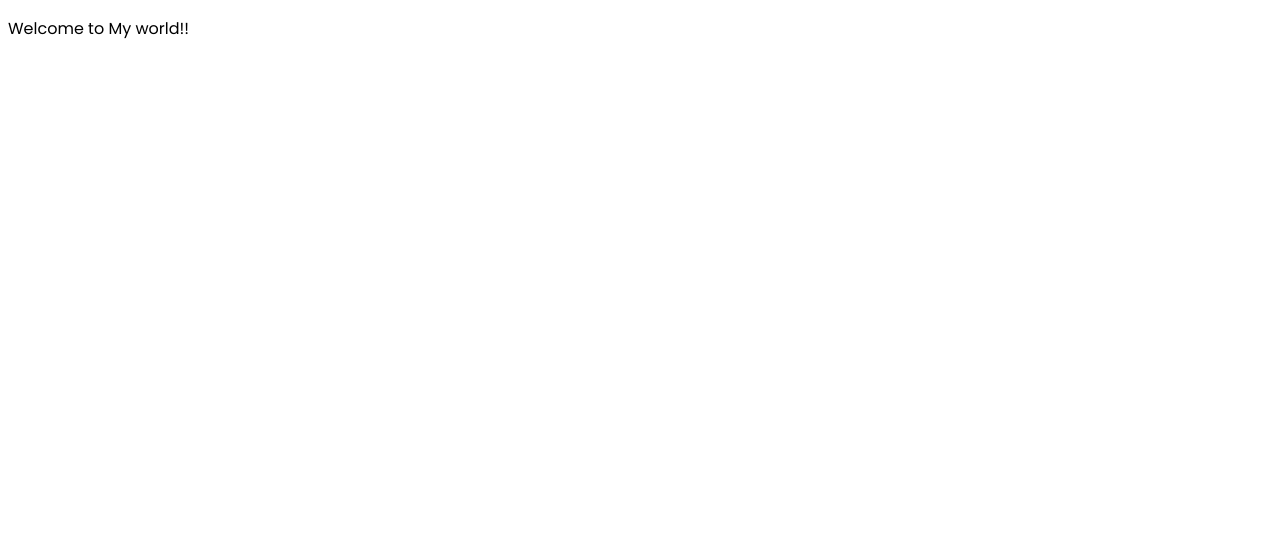
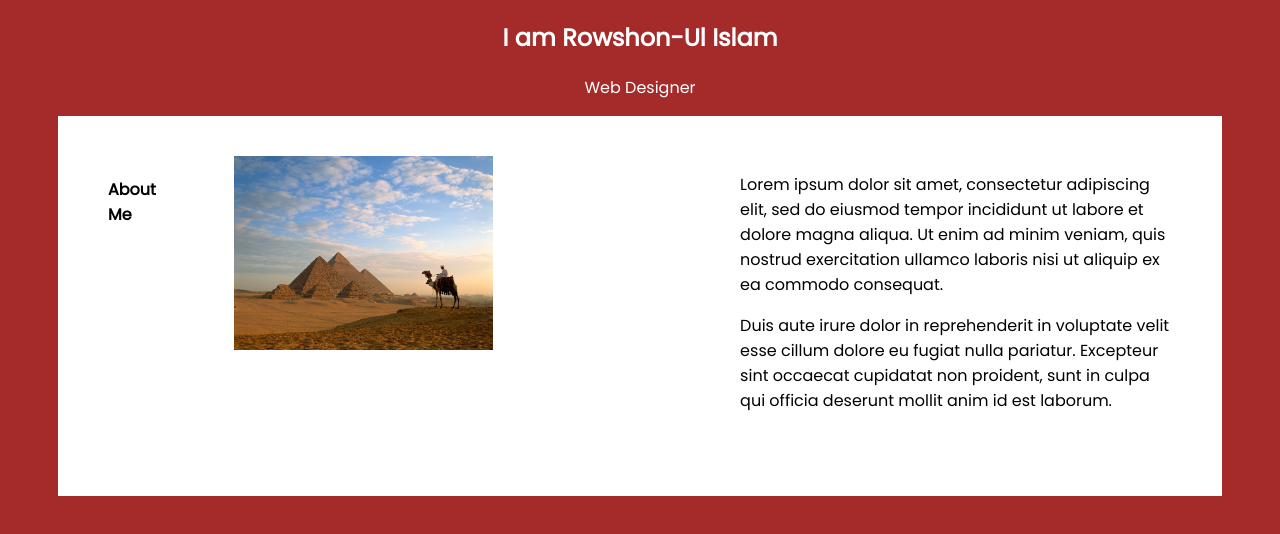
Before and after one commit to rakibphero/my-personal-repo, a plain HTML site: page index.html in a window 1280 px wide. Drawn offline with Linux system fonts and the light colour scheme.

Commit message:
added header and style

```diff
--- a/index.html
+++ b/index.html
@@ -11,6 +11,25 @@
     <link rel="stylesheet" href="style.css">
 </head>
 <body>
-    <p>Welcome to My world!!</p>
+    <section>
+        <div class="header-area">
+            <h1>I am Rowshon-Ul Islam</h1>
+            <p>Web Designer</p>
+        </div>
+    </section>
+    <section class="about-area">
+            <h4>About Me</h4>
+        <div class="about-width">
+            <img src="images/1.jpg" alt="">
+        </div>
+        <div class="about-width">
+            <p>Lorem ipsum dolor sit amet, consectetur adipiscing elit, sed do eiusmod tempor incididunt ut labore et dolore magna aliqua. Ut enim ad minim veniam, quis nostrud exercitation ullamco laboris nisi ut aliquip ex ea commodo consequat.
+            </p>
+            <p>
+                Duis aute irure dolor in reprehenderit in voluptate velit esse cillum dolore eu fugiat nulla pariatur. Excepteur sint occaecat cupidatat non proident, sunt in culpa qui officia deserunt mollit anim id est laborum.
+            </p>
+        </div>
+    </section>
+
 </body>
 </html>
--- a/style.css
+++ b/style.css
@@ -1,3 +1,34 @@
 body{
     font-family: 'Poppins', sans-serif;
+    background-color: brown;
 }
+.header-area{
+    text-align: center;
+    color: white;
+}
+.about-area{
+    display: flex;
+    height: 300px;
+    background-color: white;
+    margin-left: 50px;
+    margin-right: 50px;
+    padding: 40px 50px;
+}
+h4{
+    display: block;
+    margin-block-start: 1.33em;
+    margin-block-end: 1.33em;
+    margin-inline-start: 0px;
+    margin-inline-end: 0px;
+    font-weight: bold;
+    text-align: left;
+}
+.about-width{
+    width: 60%;
+    float: left;
+    margin-left: 5%;
+    padding-left: 2%
+}
+img{
+    width:60%;
+}
```
Also changed, not shown: images/1.jpg (added), images/2.jpg (added), images/3.gif (added), images/address-icon.png (added), images/email-icon.png (added), images/fb.png (added), images/ln.png (added), images/mobile-icon.png (added), images/phone-icon.png (added), images/pt.png (added), images/tt.png (added), images/website-icon.png (added), images/yt.png (added).
